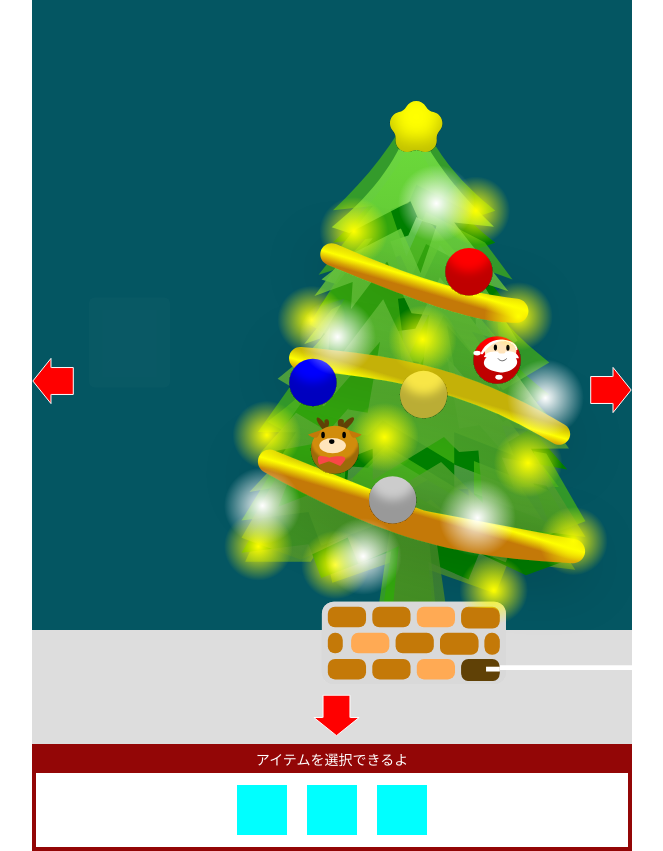
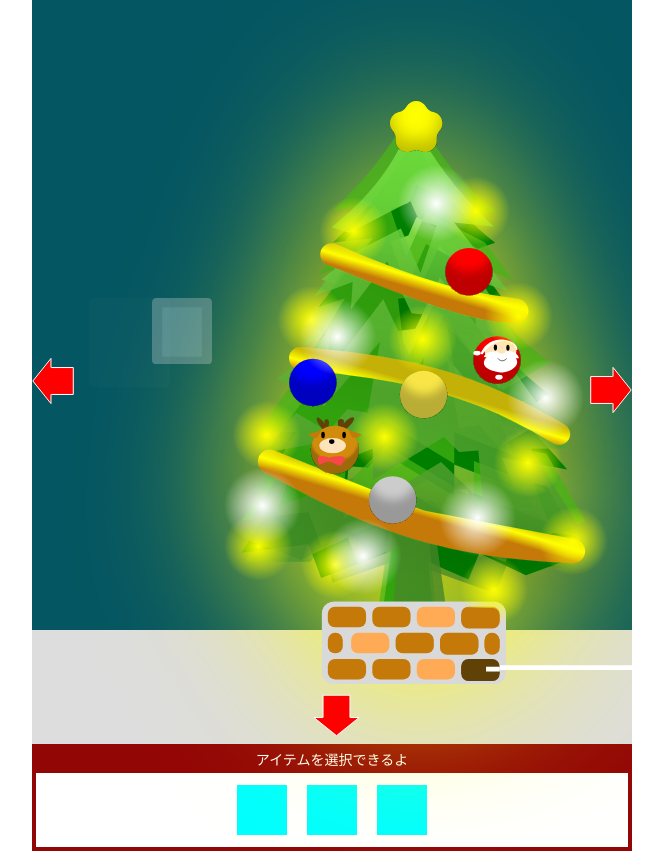
Before and after one commit to marimonon/advent2024_christmas, a React (Vite) app: page / in a window 1280 px wide. Shown: the whole page, without its empty margins (308-971 px from the left). Built offline with nearby package versions, Linux system fonts and the light colour scheme.

Commit message:
スイッチのcssの追加

```diff
--- a/src/components/Rooms/TreeRoom.tsx
+++ b/src/components/Rooms/TreeRoom.tsx
@@ -6,10 +6,12 @@ import TreeLightImage from "../Images/Tree/TreeLightImage"
 import TreeWhiteImage from "../Images/Tree/TreeWhiteImage"
 import TreeSwitchImage from "../Images/Tree/TreeSwitchImage"
 import DeerballImage from "../Images/Tree/deerballImage"
+import SwitchImage from "../Images/Tree/switchImage"
 
 const TreeRoom: React.FC = () => {
   return (
     <div>
+      <SwitchImage css={switchCss} />
       <DeerballImage css={deerCss} />
       <TreeSwitchImage css={treeSwitchCss} />
       <TreeWhiteImage css={treeWhiteCss} />
@@ -22,6 +24,14 @@ const TreeRoom: React.FC = () => {
 
 export default TreeRoom
 
+const switchCss = css`
+  position: absolute;
+  width: 10%;
+  height: auto;
+  left: 20%;
+  top: 40%;
+  z-index: 5;
+`
 const deerCss = css`
   position: absolute;
   width: 9%;
@@ -65,6 +75,7 @@ const treeCss = css`
   right: -10%;
   bottom: 8%;
   z-index: 1;
+  filter: drop-shadow(0 0 80px #ff0);
 `
 
 const treeBgCss = css`
```
